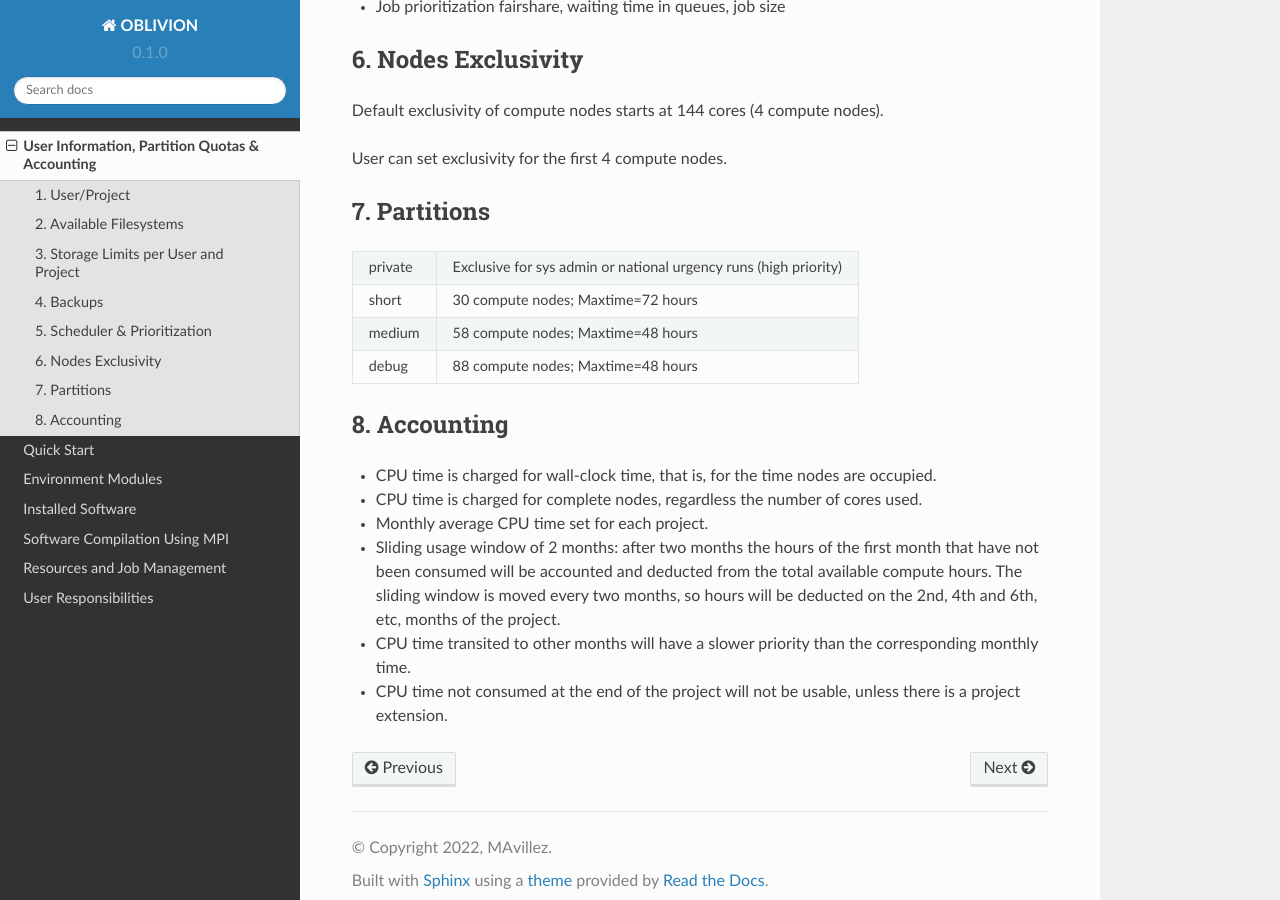
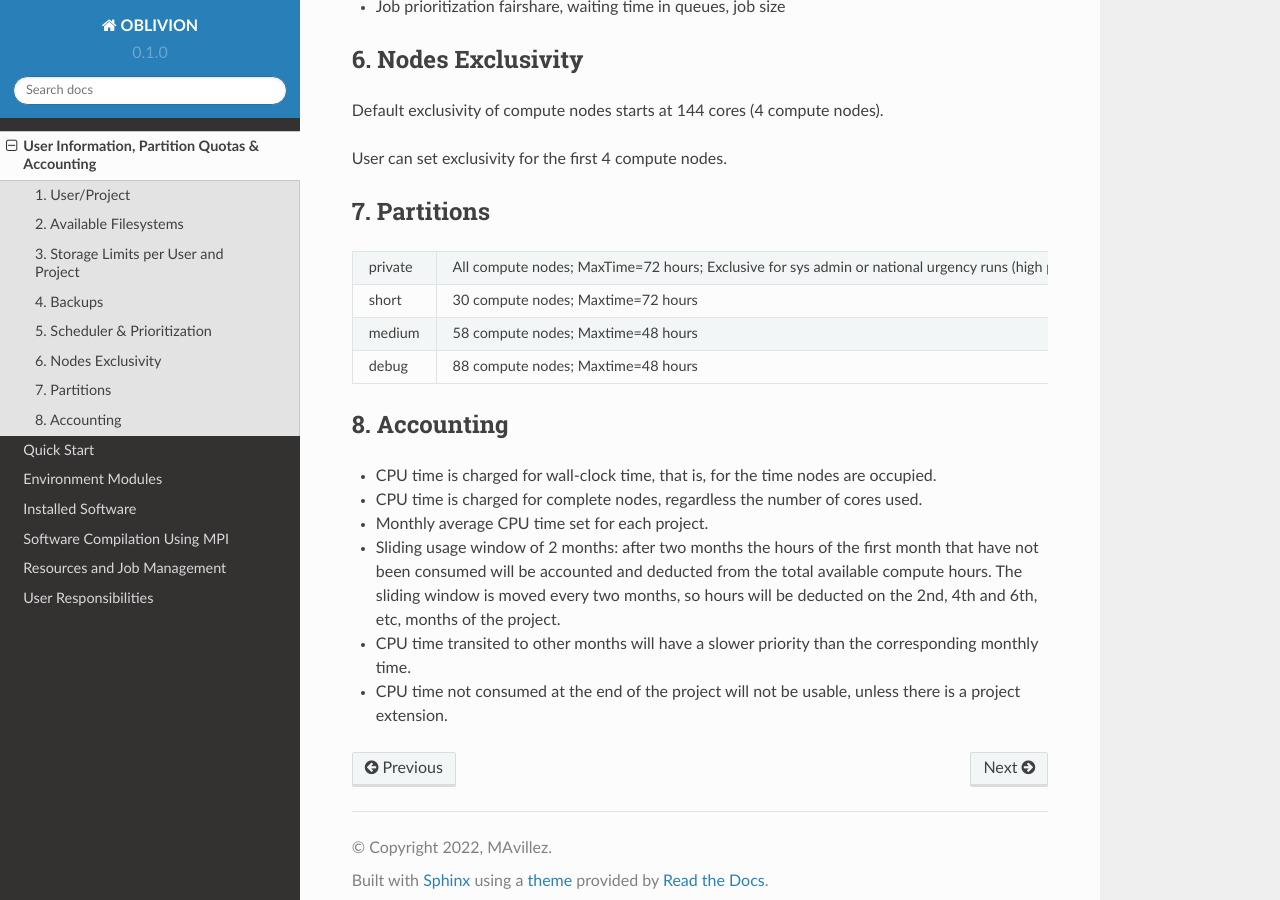
Before and after one commit to mavillez/Oblivion, a Sphinx documentation site: the page built from docs/source/information.rst, in a window 1280 px wide and 900 px high, scrolled down 885 px. Built offline with Sphinx 7.4.7 and the Read the Docs theme 2.0.0, drawn with Linux system fonts in a browser that asks for light colours.

Commit message:
Update information.rst

```diff
--- a/docs/source/information.rst
+++ b/docs/source/information.rst
@@ -60,7 +60,7 @@ User can set exclusivity for the first 4 compute nodes.
 .. list-table::
 
   * - private
-    - Exclusive for sys admin or national urgency runs (high priority)
+    - All compute nodes; MaxTime=72 hours; Exclusive for sys admin or national urgency runs (high priority)
   * - short
     - 30 compute nodes; Maxtime=72 hours
   * - medium
```
